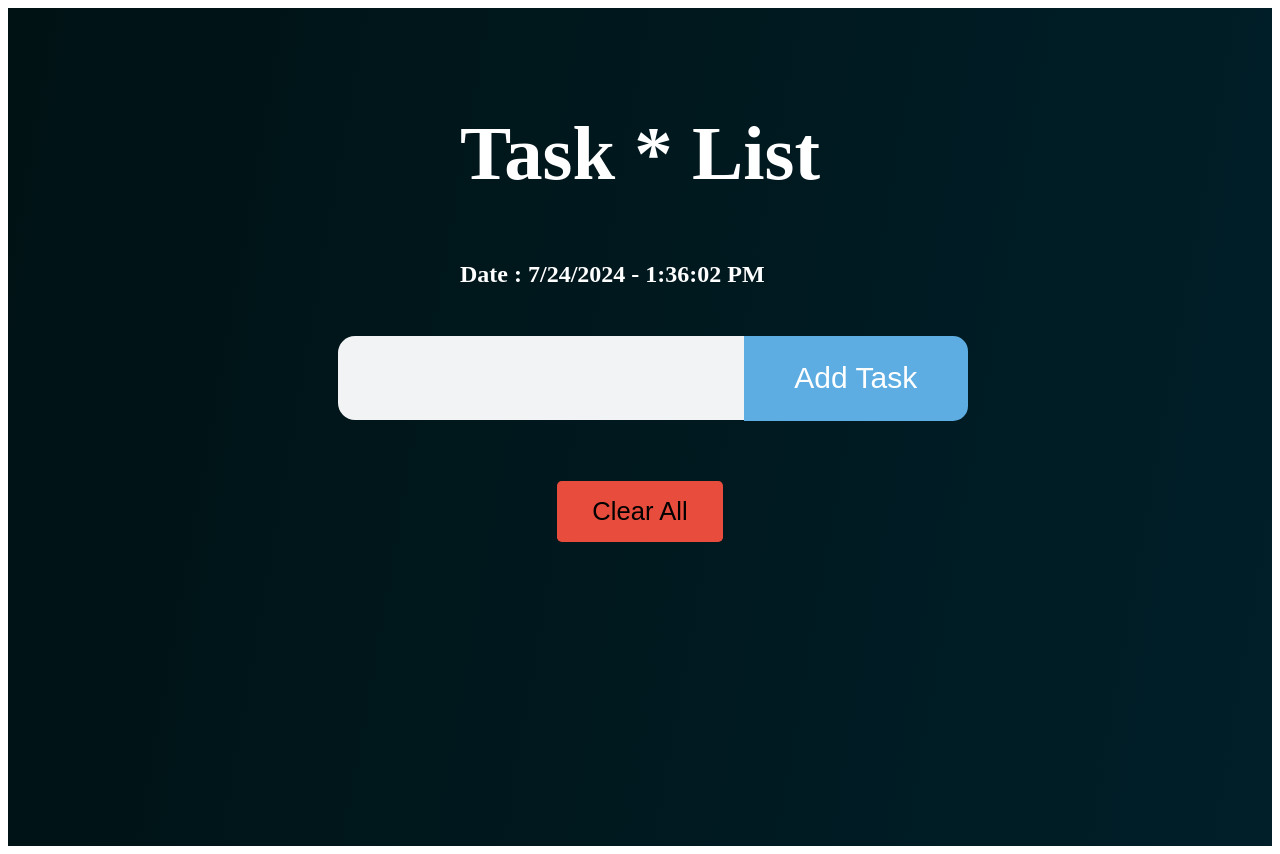
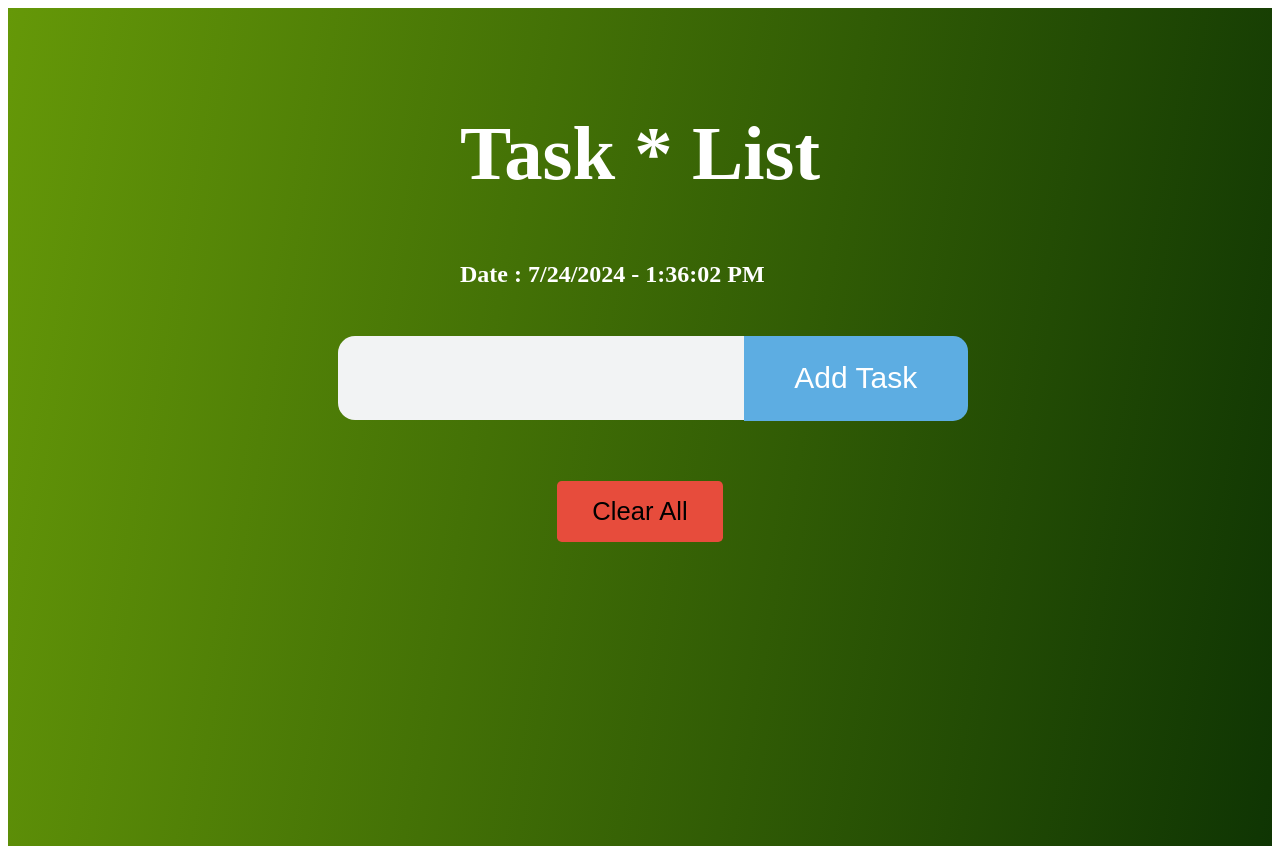
Before and after one commit to speed2post/todo-react, a React (Vite) app: page / in a window 1280 px wide. Built offline with nearby package versions, Linux system fonts and the light colour scheme.

Commit message:
change background Css

```diff
--- a/src/projects/Todo3/Todo.css
+++ b/src/projects/Todo3/Todo.css
@@ -12,7 +12,7 @@
     flex-direction: column;
     min-height: 100vh;
     padding-top: 3%;
-    background-image: linear-gradient(100deg, #001214, #001f29);
+    background-image: linear-gradient(100deg, #659808, #0f3503);
     color: white;
     transition: 0.3s linear;
     overflow: hidden;
```
